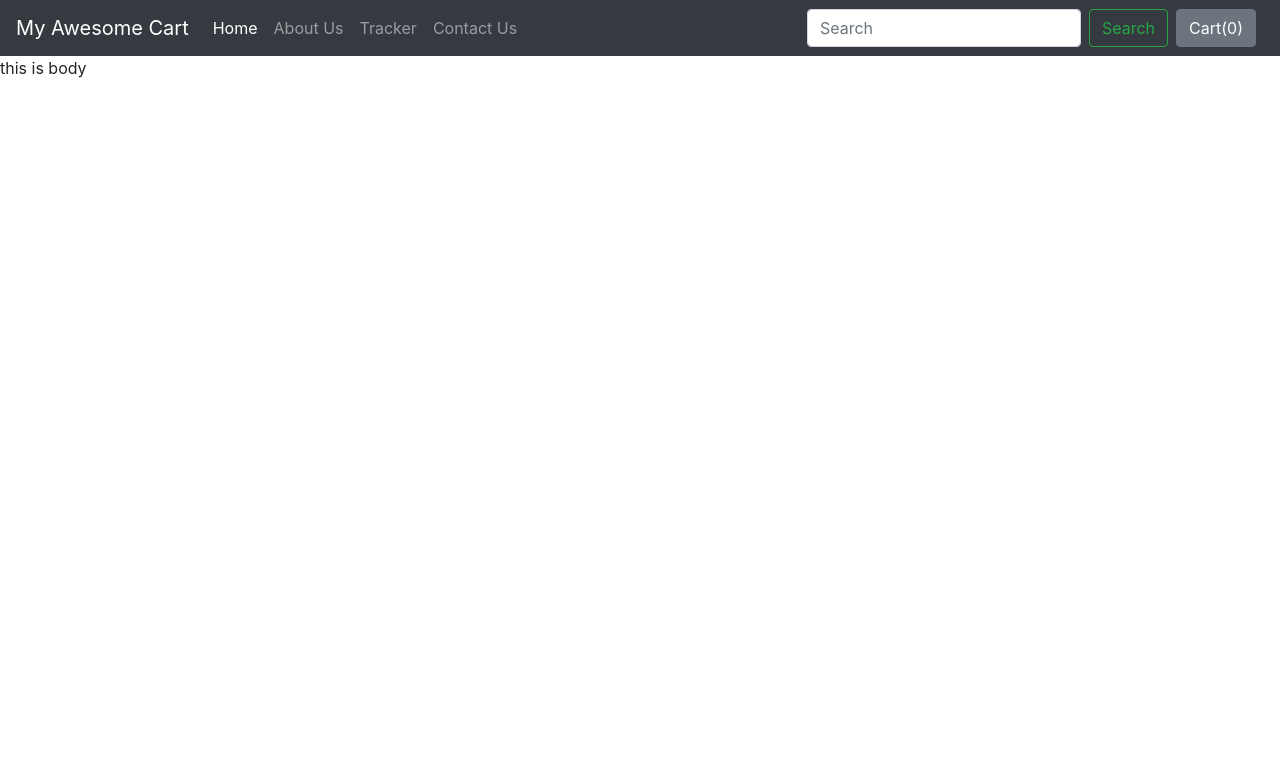
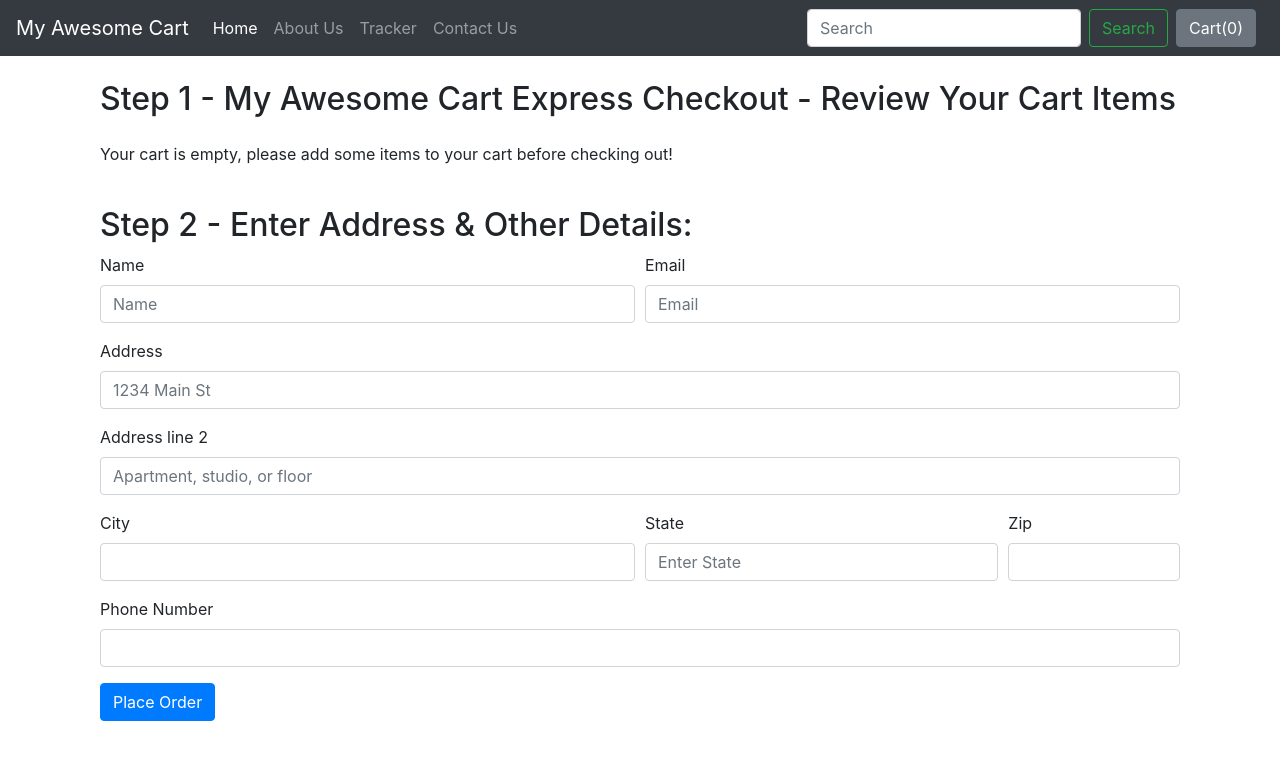
Before and after one commit to ZobiaAnsari/E-Commerce, a Django app: page /shop/checkout/ in a window 1280 px wide. Shown: the top 760 px of the page. Run offline with Django 4.2, Linux system fonts and the light colour scheme; some libraries are stand-ins or nearby versions.

Commit message:
Added Checkout page

```diff
--- a/shop/admin.py
+++ b/shop/admin.py
@@ -1,7 +1,4 @@
 from django.contrib import admin
-
-# Register your models here.
-
 from .models import Product, Contact
 
 admin.site.register(Product)
--- a/shop/models.py
+++ b/shop/models.py
@@ -1,6 +1,5 @@
 from django.db import models
 
-# Create your models here.
 
 class Product(models.Model):
     product_id = models.AutoField
--- a/shop/templates/shop/checkout.html
+++ b/shop/templates/shop/checkout.html
@@ -1,5 +1,86 @@
 {% extends 'shop/basic.html' %}
+{% block title%} Checkout - My Awesome Cart{% endblock %}
+{% block body %}
+<div class="container">
+    <div class="col my-4">
+        <h2>Step 1 - My Awesome Cart Express Checkout - Review Your Cart Items</h2>
+        <div class="my-4">
+            <ul class="list-group" id="items">
 
-{% block title %} Title of checkout {% endblock %}
+            </ul>
+        </div>
+    </div>
+    <div class="col my-4">
+        <h2>Step 2 - Enter Address & Other Details:</h2>
+        <form>
+            <div class="form-row">
+                <div class="form-group col-md-6">
+                    <label for="inputname">Name</label>
+                    <input type="name" class="form-control" id="inputname" placeholder="Name">
+                </div>
+                <div class="form-group col-md-6">
+                    <label for="inputEmail4">Email</label>
+                    <input type="email" class="form-control" id="inputEmail4" placeholder="Email">
+                </div>
+            </div>
+            <div class="form-group">
+                <label for="inputAddress">Address</label>
+                <input type="text" class="form-control" id="inputAddress" placeholder="1234 Main St">
+            </div>
+            <div class="form-group">
+                <label for="inputAddress2">Address line 2</label>
+                <input type="text" class="form-control" id="inputAddress2" placeholder="Apartment, studio, or floor">
+            </div>
+            <div class="form-row">
+                <div class="form-group col-md-6">
+                    <label for="inputCity">City</label>
+                    <input type="text" class="form-control" id="inputCity">
+                </div>
+                <div class="form-group col-md-4">
+                    <label for="inputState">State</label>
+                    <input type="text" class="form-control" id="inputAddress2" placeholder="Enter State">
+                </div>
+                <div class="form-group col-md-2">
+                    <label for="inputZip">Zip</label>
+                    <input type="text" class="form-control" id="inputZip">
+                </div>
+            </div>
+            <div class="form-group">
+                    <label for="inputZip">Phone Number</label>
+                    <input type="tel" class="form-control" id="inputPhone">
+                </div>
+            <button type="submit" class="btn btn-primary">Place Order</button>
+        </form>
+    </div>
+</div>
+{% endblock %}
 
-{% block body %} this is body  {% endblock %}
+
+{% block js %}
+<script>
+if (localStorage.getItem('cart') == null) {
+    var cart = {};
+} else {
+    cart = JSON.parse(localStorage.getItem('cart'));
+}
+console.log(cart);
+var sum = 0;
+if ($.isEmptyObject(cart)) {
+    //if object is empty
+    mystr = `<p>Your cart is empty, please add some items to your cart before checking out!</p>`
+    $('#items').append(mystr);
+} else {
+    for (item in cart) {
+        let name = cart[item][1];
+        let qty = cart[item][0];
+        sum = sum + qty;
+        mystr = `<li class="list-group-item d-flex justify-content-between align-items-center">
+                    ${name}
+                    <span class="badge badge-primary badge-pill">${qty}</span>
+                </li>`
+        $('#items').append(mystr);
+    }
+}
+document.getElementById('cart').innerHTML = sum;
+</script>
+{% endblock %}
--- a/shop/urls.py
+++ b/shop/urls.py
@@ -1,5 +1,6 @@
 from django.contrib import admin
 from django.urls import path
+
 from . import views
 
 urlpatterns = [
--- a/shop/views.py
+++ b/shop/views.py
@@ -46,4 +46,5 @@ def productView(request, myid):
     return render(request, "shop/prodView.html", {'product':product[0]})
 
 def checkout(request):
+
     return render(request,"shop/checkout.html")
```
Also changed, not shown: shop/templates/shop/index1.html (+35 -47 lines).
